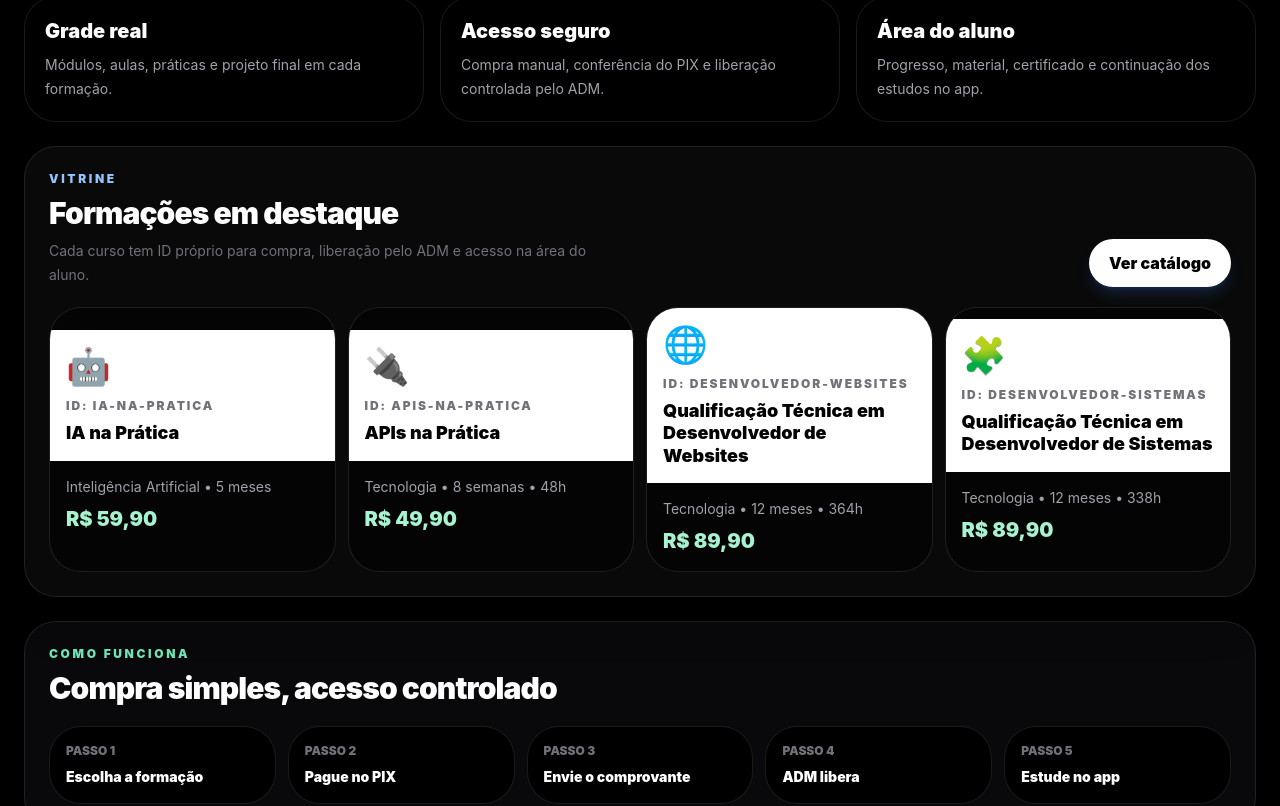
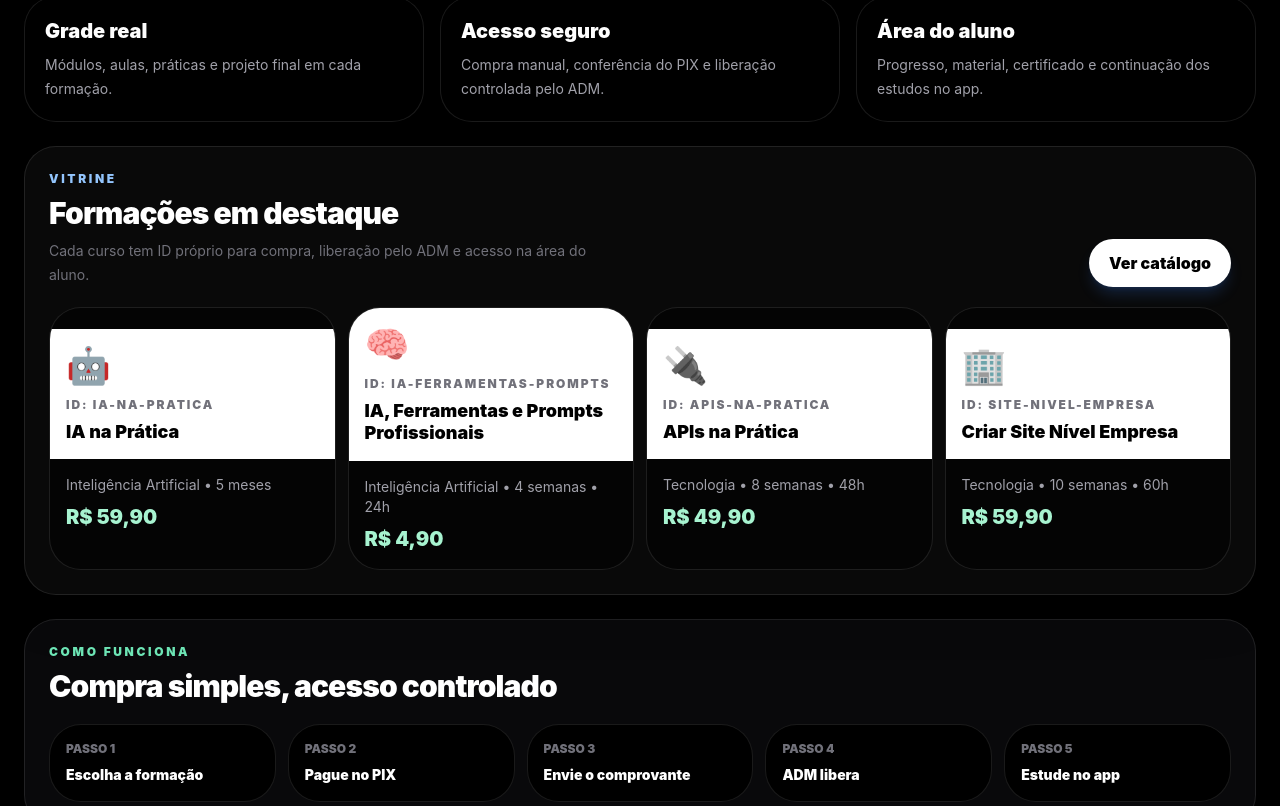
Before and after one commit to thiagodouglas19t-lang/Thklayus-hub, a React (Vite) app: page / in a window 1280 px wide. Shown: the part 1176-1982 px from the top of the page. Built offline with nearby package versions, Linux system fonts and the light colour scheme.

Commit message:
Adiciona cursos finais IA + site + prompts

```diff
--- a/src/data/courses.ts
+++ b/src/data/courses.ts
@@ -11,13 +11,17 @@ import {
   oratoriaProfissional,
 } from "./cursos/baseCursos";
 import { apisNaPratica } from "./cursos/apisNaPratica";
+import { siteNivelEmpresa } from "./cursos/siteNivelEmpresa";
+import { iaFerramentasPrompts } from "./cursos/iaFerramentasPrompts";
 import type { CourseContent, Curso } from "./courseTypes";
 
 const chavePixAleatoria = "5e5e7367-37bb-4f7b-9de2-eaeb0d3712a2";
 
 export const professionalCourses: CourseContent[] = [
   iaNaPratica,
+  iaFerramentasPrompts,
   apisNaPratica,
+  siteNivelEmpresa,
   desenvolvedorWebsites,
   desenvolvedorSistemas,
   assistenteAdministrativo,
@@ -46,7 +50,7 @@ export const cursos: Curso[] = professionalCourses.map((course, index) => ({
 export const categorias = ["Todos", "Grátis", "Pagos", ...Array.from(new Set(professionalCourses.map((curso) => curso.category)))];
 
 export const trilhas = [
-  { nome: "Formação em Tecnologia", desc: "IA, APIs, websites, sistemas e criação de soluções digitais.", cursos: ["IA na Prática", "APIs na Prática", "Qualificação Técnica em Desenvolvedor de Websites", "Qualificação Técnica em Desenvolvedor de Sistemas"], icon: "💻" },
+  { nome: "Formação em Tecnologia", desc: "IA, APIs, websites, sistemas e criação de soluções digitais.", cursos: ["IA na Prática", "IA, Ferramentas e Prompts Profissionais", "APIs na Prática", "Criar Site Nível Empresa", "Qualificação Técnica em Desenvolvedor de Websites", "Qualificação Técnica em Desenvolvedor de Sistemas"], icon: "💻" },
   { nome: "Formação Administrativa", desc: "Informática, atendimento, documentos, organização e rotina profissional.", cursos: ["Assistente Administrativo Digital", "Informática Profissional do Zero", "Pacote Office Profissional"], icon: "🏢" },
   { nome: "Criação e Serviços Digitais", desc: "Design, apresentações, precificação e venda de serviços simples.", cursos: ["Design no Canva Profissional", "Empreendedorismo e Serviços Digitais"], icon: "🚀" },
   { nome: "Atendimento e Suporte", desc: "Atendimento ao cliente, tickets, pedidos e fechamento profissional.", cursos: ["Atendimento ao Cliente e Suporte"], icon: "🎧" },
```
